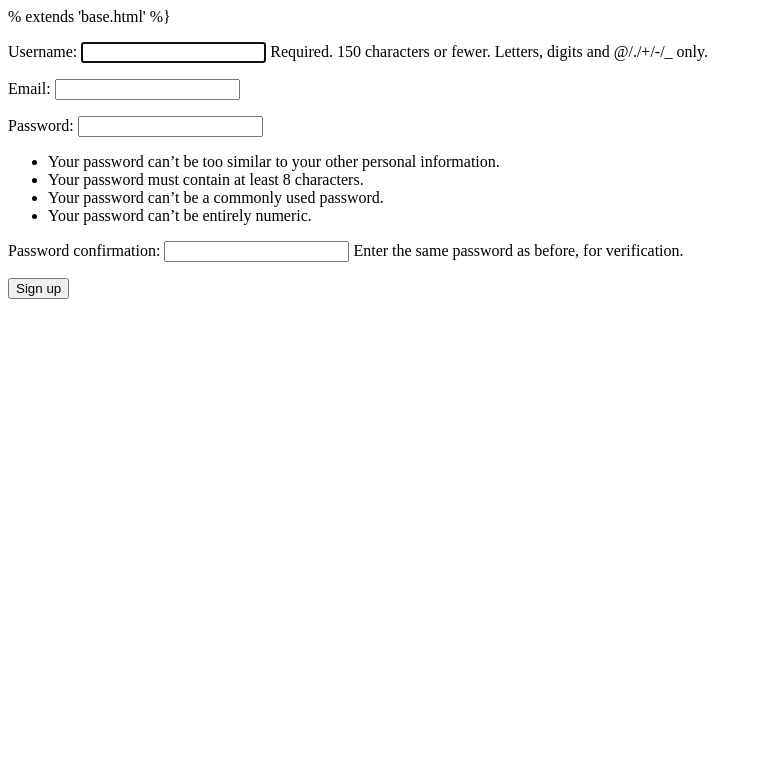
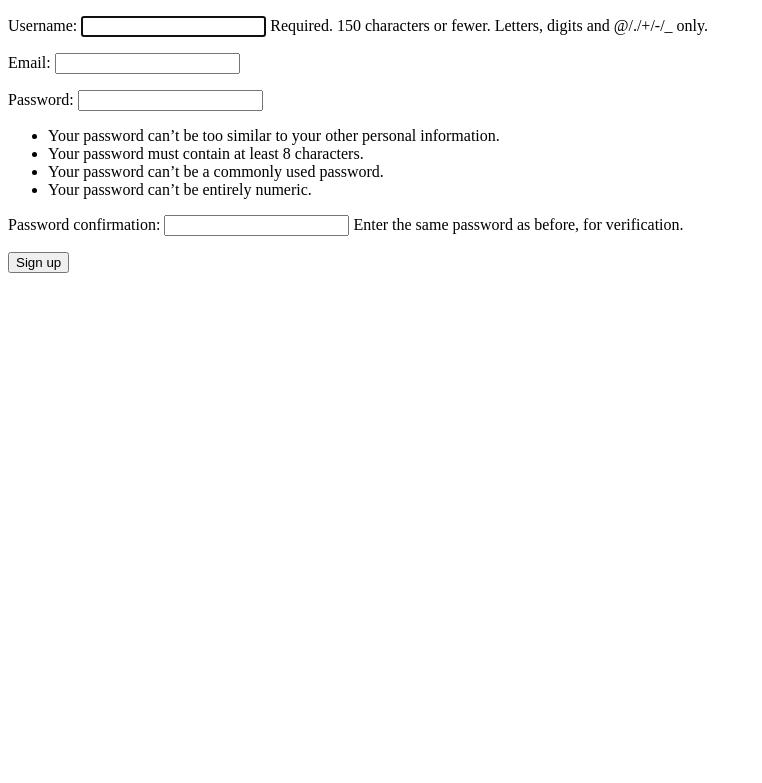
Before and after one commit to lukasmyth96/nuvox-mobile-v1, a Django app: template nuvox_app/templates/users/signup.html in a window 1280 px wide. Shown: the top 783 px of the page, without its empty margins (0-762 px from the left). Run offline with Django 3.2, Linux system fonts and the light colour scheme; the template is opened without the code that fills it: values that come from a table or form of the project are taken from there, others are empty.

Commit message:
add signup view

```diff
--- a/nuvox_app/templates/base.html
+++ b/nuvox_app/templates/base.html
@@ -8,14 +8,12 @@
   </head>
   <body>
     <header>
-      ...
     </header>
     <main>
       {% block content %}
       {% endblock %}
     </main>
     <footer>
-      ...
     </footer>
     <script src="https://code.jquery.com/jquery-3.5.1.min.js"></script>
     <script src="{% static 'js/app.js' %}"></script>
--- a/nuvox_app/templates/users/signup.html
+++ b/nuvox_app/templates/users/signup.html
@@ -1,4 +1,4 @@
-% extends 'base.html' %}
+{% extends 'base.html' %}
 
 {% block content %}
   <form method="post">
--- a/nuvox_app/users/views.py
+++ b/nuvox_app/users/views.py
@@ -14,7 +14,7 @@ class LoginView(auth_views.LoginView):
 
 
 class SignUpView(SuccessMessageMixin, CreateView):
-    template_name = 'users/register.html'
+    template_name = 'users/signup.html'
     success_url = reverse_lazy('login')
     form_class = SignUpForm
-    success_message = "Your profile was created successfully"
+    success_message = "Your account was created successfully"
```
